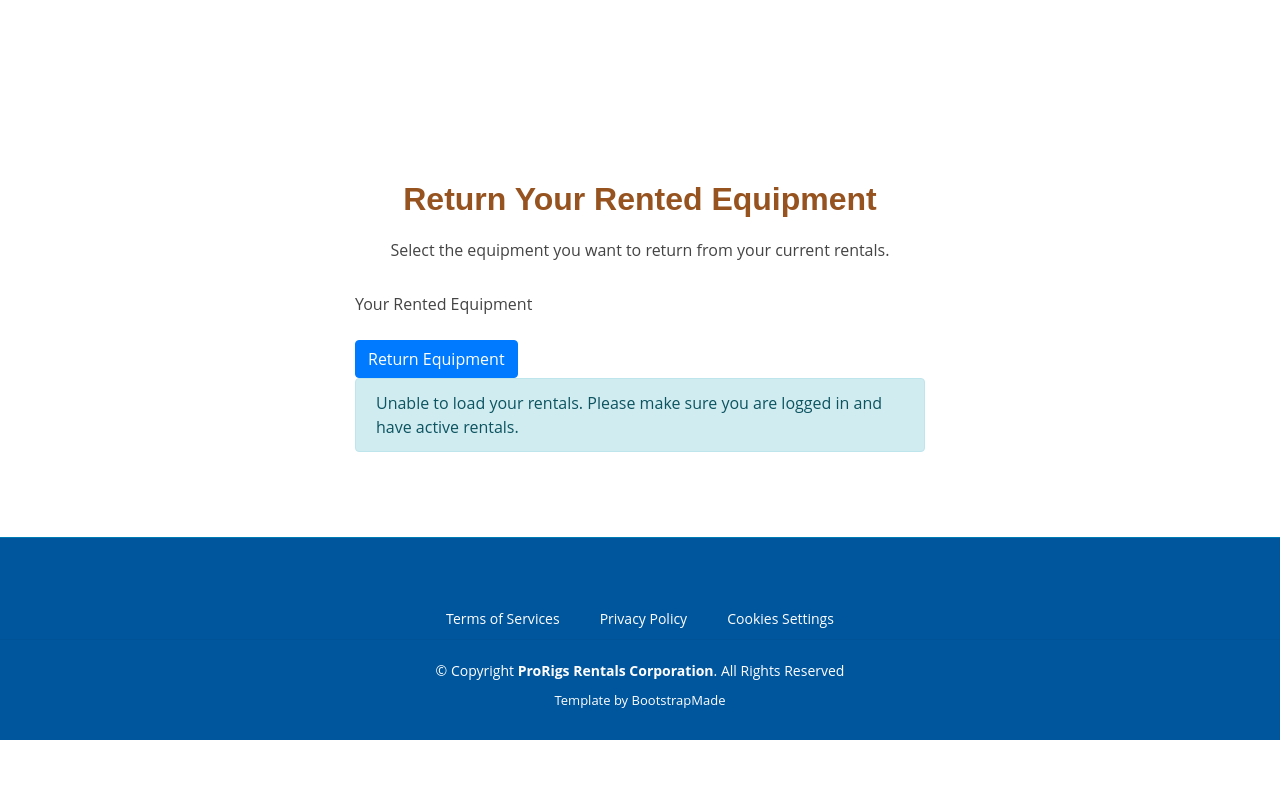
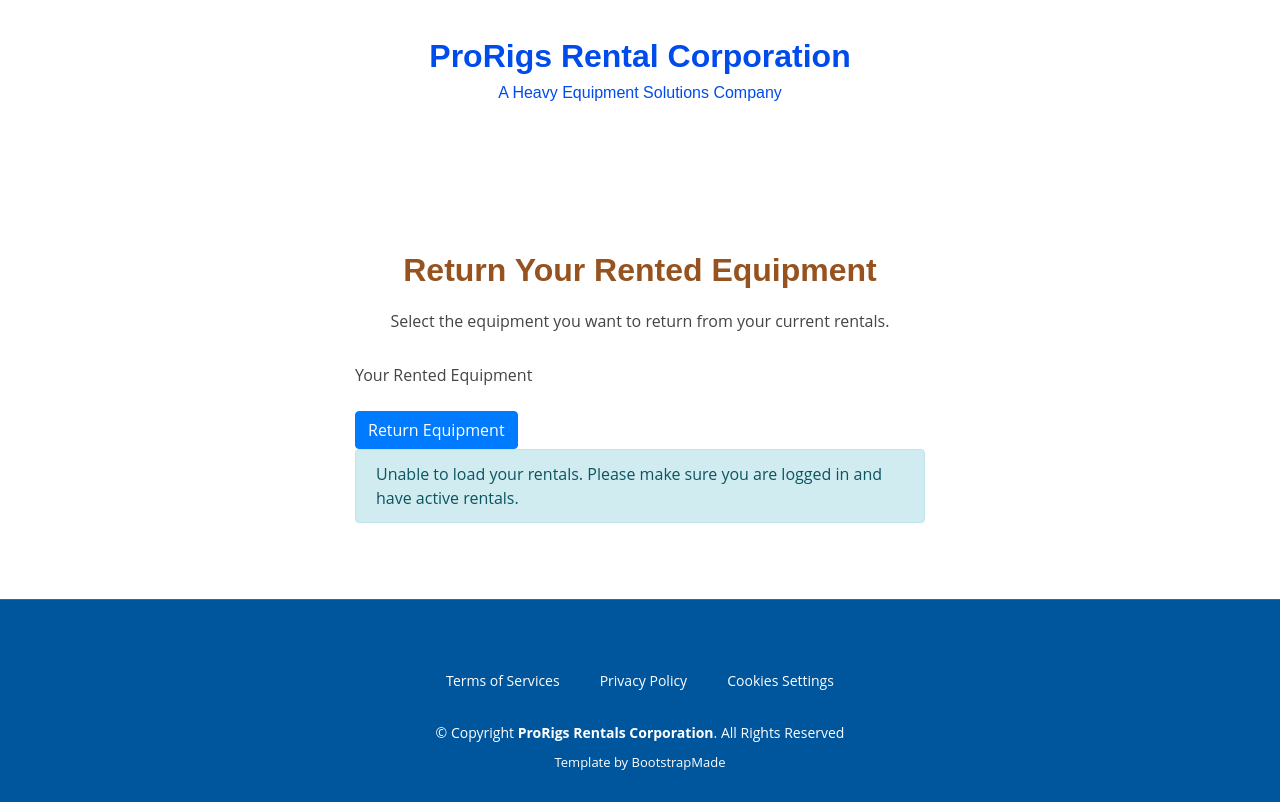
Before and after one commit to meaadh/ProRig-Rentals, a website: page public/return.html in a window 1280 px wide. Shown: the part 60-862 px from the top of the page. Before the commit the page ends 800 px from the top, so only its background shows below. Drawn offline with Linux system fonts and the light colour scheme; no server answers; a web font is replaced by a local one.

Commit message:
more css fixes

```diff
--- a/public/return.html
+++ b/public/return.html
@@ -26,6 +26,19 @@
       width: 100%;
       margin-top: 0;
     }
+    .hero-text {
+      text-align: center;
+      margin-top: 30px;
+    }
+    .hero-text h2 {
+      animation: fadeInDown 0.5s;
+    }
+    .hero-text h6 {
+      animation: fadeInUp 0.5s;
+    }
+    .hero-text h1 {
+      margin-top: 18px;
+    }
   </style>
 </head>
 <body>
@@ -51,6 +64,10 @@
       </nav>
     </div>
   </header>
+  <div class="hero-text">
+    <h2 class="animate__animated animate__fadeInDown"><span>ProRigs Rental Corporation</span></h2>
+    <h6 class="animate__animated animate__fadeInUp">A Heavy Equipment Solutions Company</h6>
+  </div>
   <main id="main" style="margin-top: 80px;">
     <section class="container" style="max-width: 600px;">
       <div class="section-title">
```
